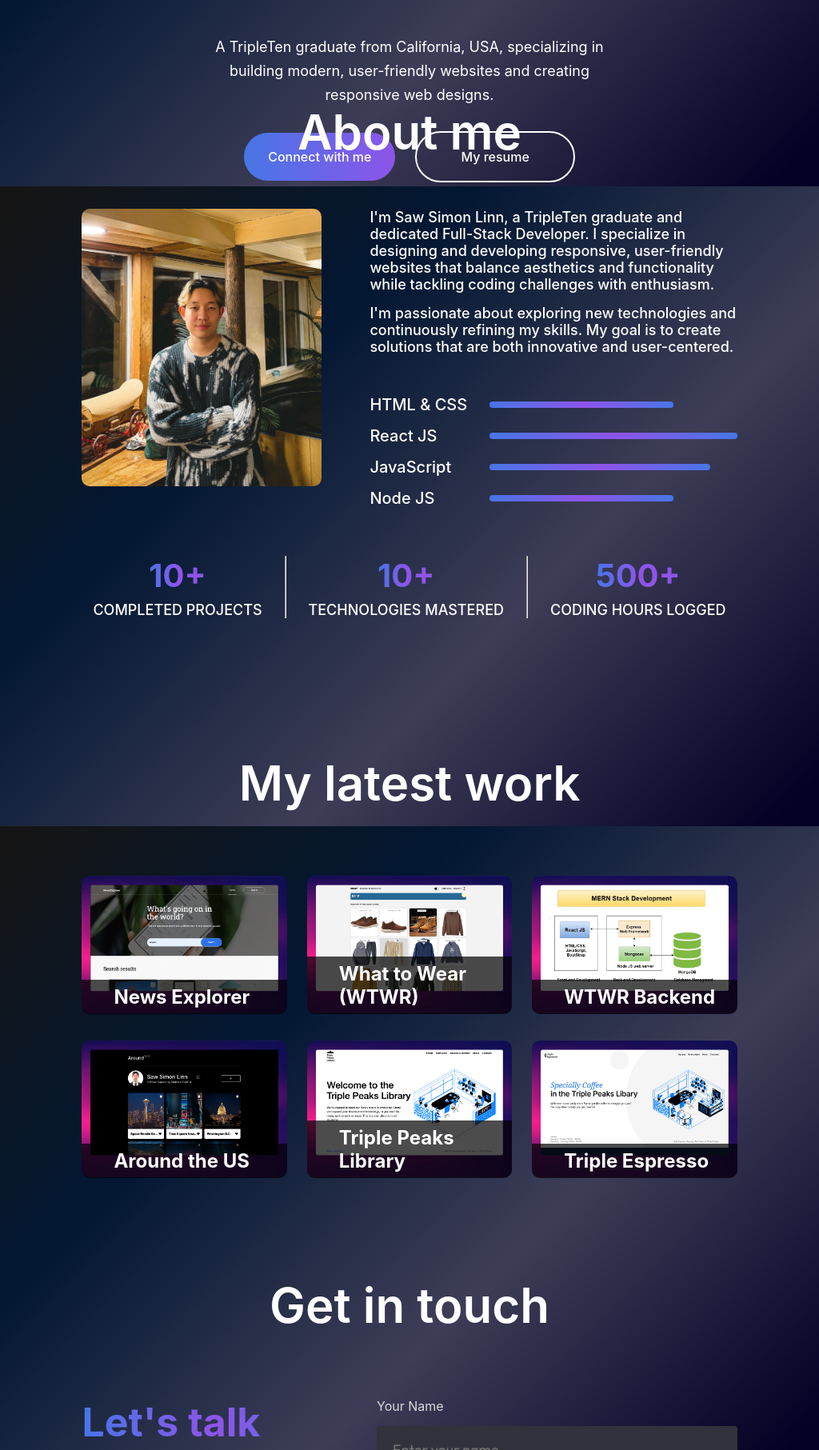
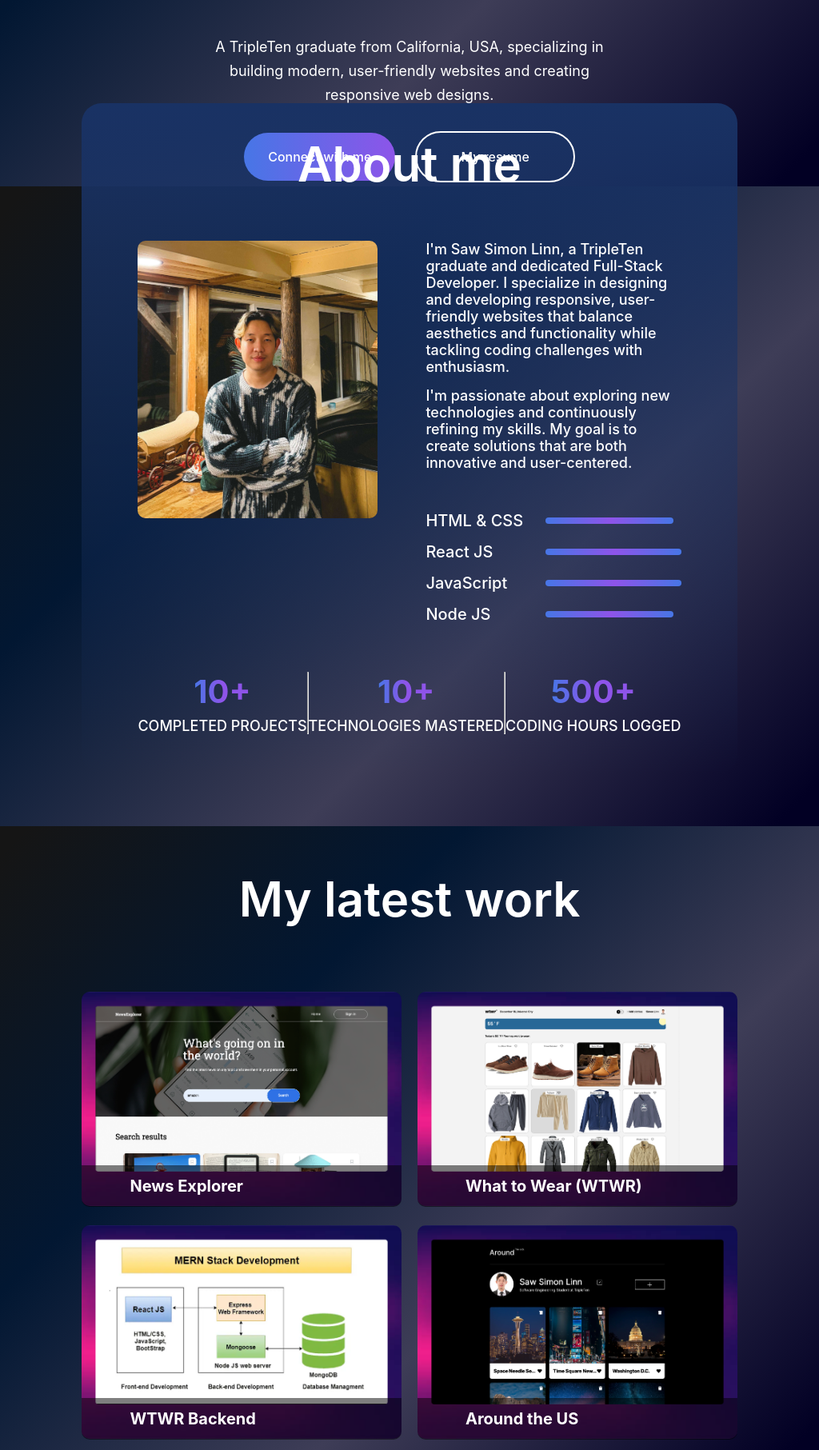
Before and after one commit to SawSimonLinn/react-portfolio, a React (Vite) app: page / in a window 1024 px wide. Shown: the part 567-2380 px from the top of the page at 80% size. Built offline with nearby package versions, Linux system fonts and the light colour scheme.

Commit message:
new update

```diff
--- a/package.json
+++ b/package.json
@@ -4,7 +4,7 @@
   "version": "0.0.0",
   "type": "module",
   "scripts": {
-    "dev": "vite",
+    "dev": "vite --open",
     "build": "vite build",
     "lint": "eslint . --ext js,jsx --report-unused-disable-directives --max-warnings 0",
     "preview": "vite preview"
--- a/src/Components/About/About.css
+++ b/src/Components/About/About.css
@@ -5,6 +5,14 @@
   justify-content: center;
   gap: 60px;
   margin: 0 10% 120px 10%;
+  /* background: #000; */
+  background: linear-gradient(
+    to top,
+    rgba(0, 0, 0, 0) 0%,
+    rgb(25, 50, 100) 100%
+  );
+  border-radius: 25px;
+  padding: 40px 70px 0 70px;
 }
 
 .about-sections {
--- a/src/Components/MyWork/MyWork.css
+++ b/src/Components/MyWork/MyWork.css
@@ -36,7 +36,7 @@
 .work-title {
   position: absolute;
   width: 100%;
-  background: rgba(0, 0, 0, 0.7);
+  background: rgba(0, 0, 0, 0.5);
   color: white;
   bottom: 3px;
   padding: 7px 10px 7px 40px;
@@ -96,6 +96,34 @@
   background: #7a4fd0;
 }
 
+@media screen and (max-width: 1200px) and (min-width: 769px) {
+  .mywork-container {
+    grid-template-columns: 1fr 1fr;
+    gap: 20px;
+  }
+  .work-title h2 {
+    font-size: 20px;
+    padding: 7px 10px 7px 20px;
+  }
+  .work-info {
+    padding: 10px 20px;
+  }
+  .work-info h2 {
+    font-size: 22px;
+  }
+  .work-info p {
+    font-size: 16px;
+    overflow: hidden;
+    text-overflow: ellipsis;
+    height: 100px;
+    padding: 0;
+    margin: 10px 0;
+  }
+  .work-info .work-btn a button {
+    font-size: 14px;
+  }
+}
+
 @media (max-width: 768px) {
   .mywork {
     gap: 50px;
@@ -104,7 +132,7 @@
   }
 
   .mywork-container {
-    grid-template-columns: 1fr 1fr;
+    grid-template-columns: 1fr;
     gap: 20px;
   }
 }
--- a/src/Components/MyWork/MyWork.jsx
+++ b/src/Components/MyWork/MyWork.jsx
@@ -11,12 +11,6 @@ const MyWork = () => {
       <div className='mywork-container'>
         {mywork_data.map((work, index) => {
           return (
-            <a
-              key={index}
-              href={work.w_url}
-              target='_blank'
-              rel='noopener noreferrer'
-            >
             <div className='work-card'>
               <img src={work.w_img} alt={work.w_name} />
               <div className='work-title'>
@@ -35,7 +29,6 @@ const MyWork = () => {
                 </div>
               </div>
             </div>
-            </a>
           );
         })}
       </div>
```
Lines whose indentation alone changed are shown as unchanged.
